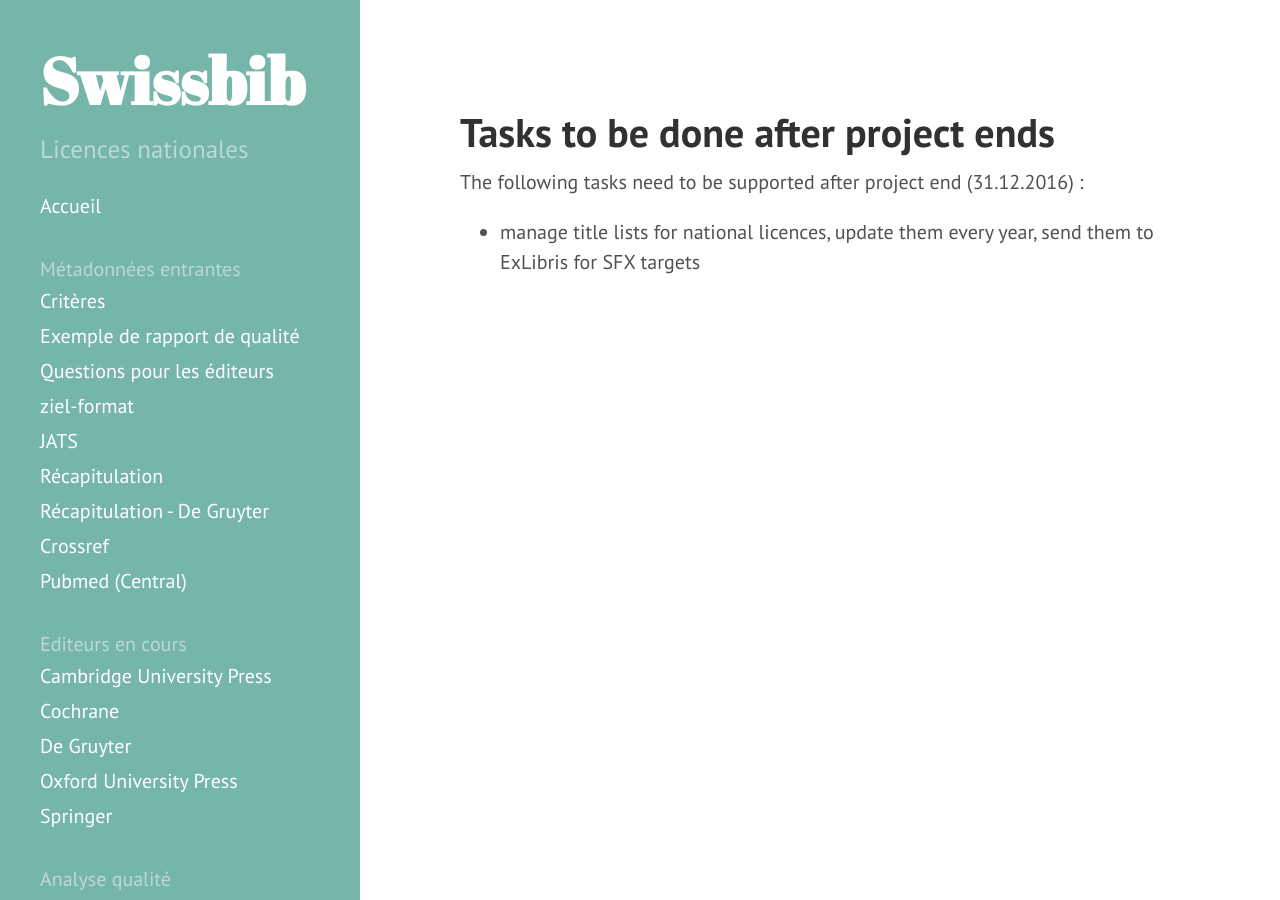
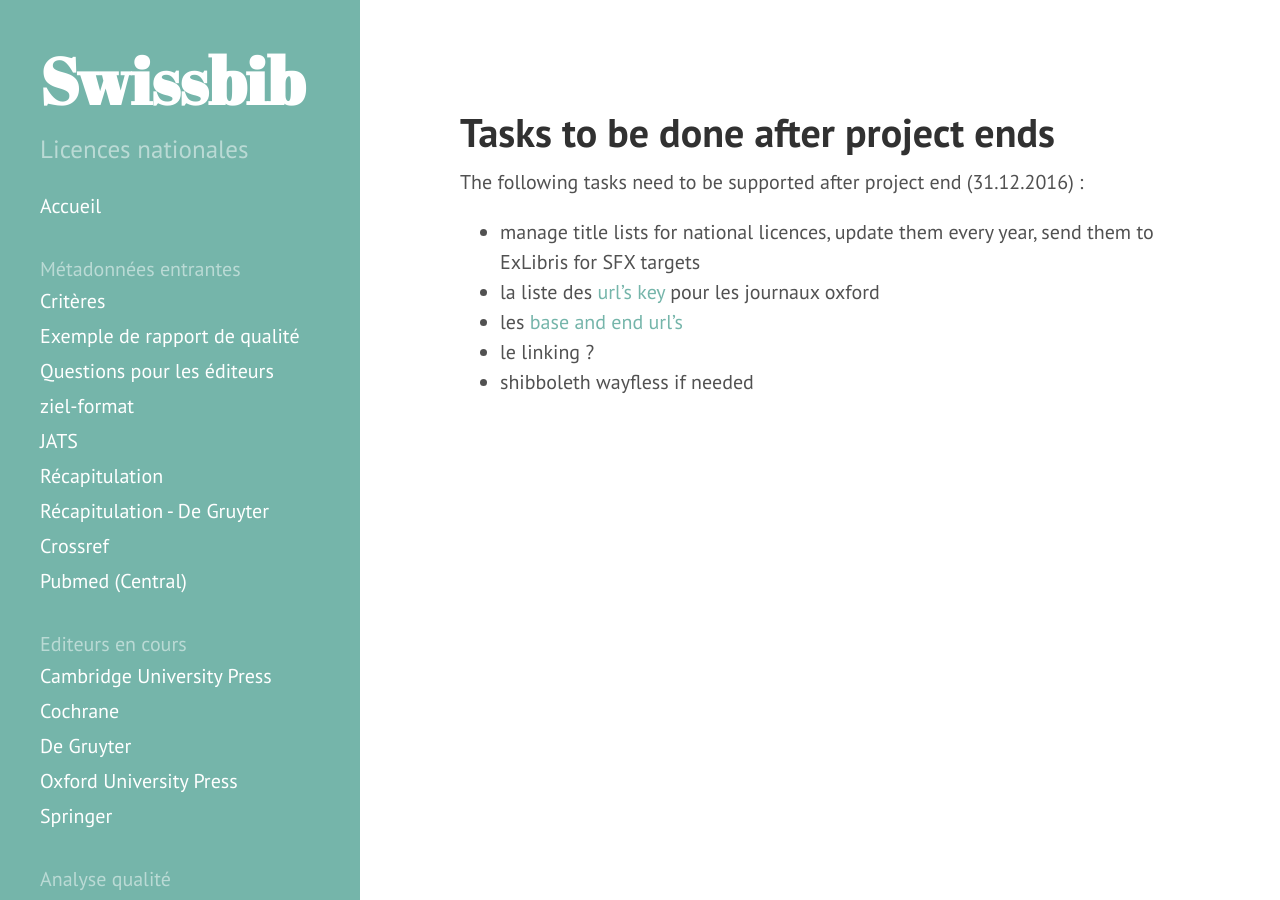
Before and after one commit to swissbib/metadataNationalLicencesDocumentation, a Jekyll site: the page built from pages/output/07tasks-future.md, in a window 1280 px wide and 900 px high. Built offline with Jekyll 4.4.1, drawn with Linux system fonts in a browser that asks for light colours.

```diff
--- a/pages/output/07tasks-future.md
+++ b/pages/output/07tasks-future.md
@@ -8,3 +8,7 @@ title: Tasks for >=2017
 The following tasks need to be supported after project end (31.12.2016) :
 
  * manage title lists for national licences, update them every year, send them to ExLibris for SFX targets
+ * la liste des [url's key](https://github.com/swissbib/metadataNationalLicences/blob/master/python/generateTitleLists.py#L88) pour les journaux oxford
+ * les[ base and end url's](https://github.com/swissbib/metadataNationalLicences/blob/master/python/generateTitleLists.py#L258)
+ * le linking ?
+ * shibboleth wayfless if needed
```
Also changed, not shown: pages/output/02libraries.md (+10 -0 lines).
